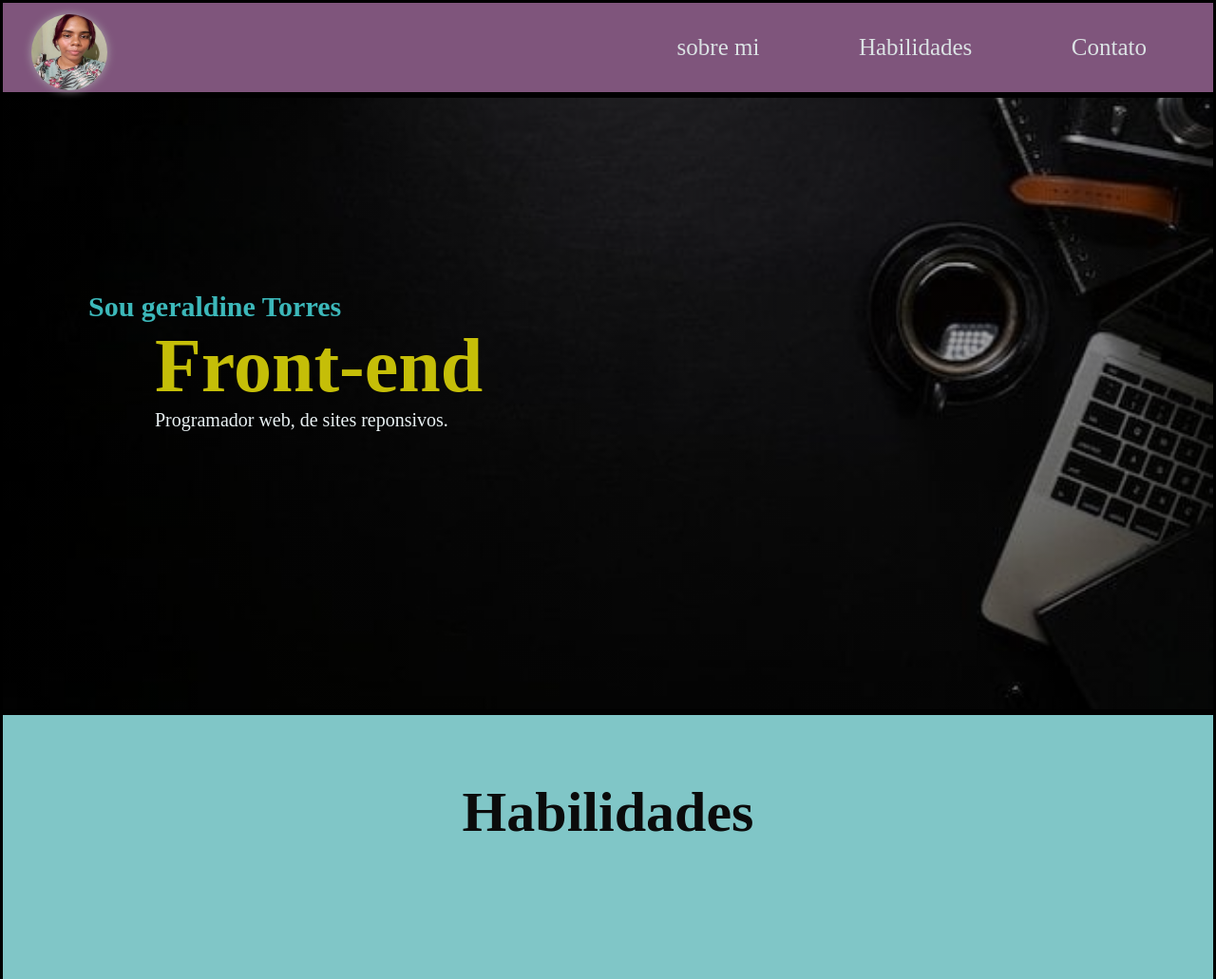
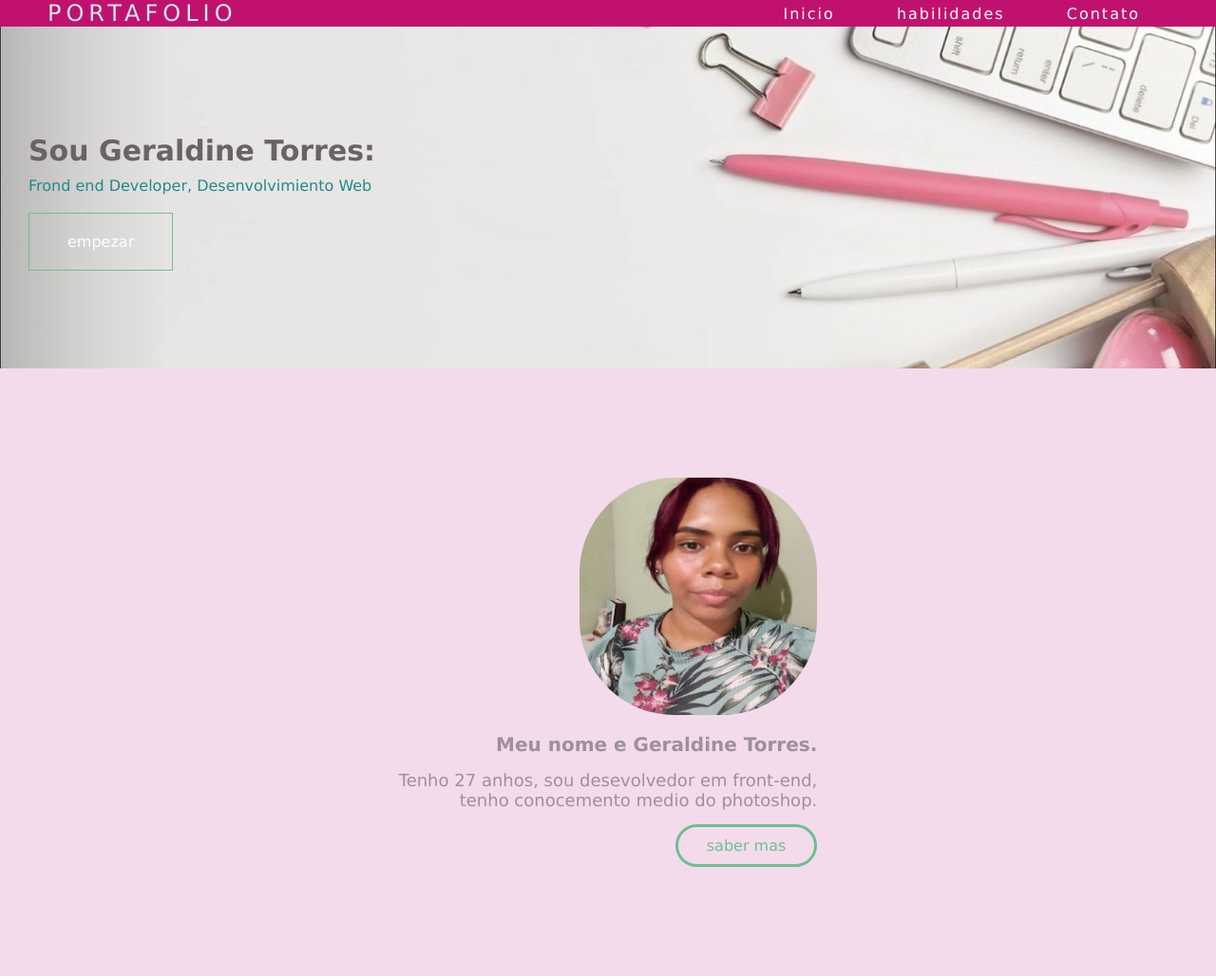
Before and after one commit to geraldinetorres95/Mi-Portafolio-g, a plain HTML site: page index.html in a window 1280 px wide. Shown: the top 1031 px of the page at 95% size. Drawn offline with Linux system fonts and the light colour scheme.

Commit message:
portafolio

```diff
--- a/index.html
+++ b/index.html
@@ -7,46 +7,59 @@
     <title>Document</title>
 
     <link rel="stylesheet" href="style.css">
+    <link rel="shortcut icon" href="imagenes/gato0.png">
 </head>
 <body>
-
-   <main class="container">
-
-    <div class="caja">
-      <ul class="contenido-caja">
-        <li>sobre mi</li>
-        <a href="#habilidades"> <li>Habilidades</li></a>
-        <a href="#contato"><li>Contato</li></a>
-      </ul>
+  <header>
+    <h2 class="logo">Portafolio</h2>
+    <input type="checkbox" id="check">
+    <label for="check" class="mostrar-menu">
+        &#8801
+    </label>
+    <nav class="menu">
+        <a href="#">Inicio</a>
+        <a href="#">habilidades</a>
+        <a href="#">Contato</a>
+        <label for="check" class="esconder-menu">
+            &#215
+        </label>
+    </nav>
+</header>
+<section id="banner">
+<div class="contenido-banner">
+    <h3><span>Sou Geraldine Torres: </span></h3>
+   <p> Frond end Developer, Desenvolvimiento Web</p><br>
+    <a href="#" class="boton-empezar">empezar</a>
 </div>
-
-     <div class="caja-foto" >
-          <img class="gera" src="geraldin.jpeg">
-         <div class="texto">
-            <h3 class="tex1">Sou geraldine Torres</h3>
-            <h1> Front-end</h1>
-         <p>Programador web, de sites reponsivos.</p>
+<div class="caja1">
+<section id="personas">
+  <div>
+      <img class="imagenes" src="geraldin.jpeg" alt="">
+      <h4>Meu nome e Geraldine Torres.</h4>
+      <p>Tenho 27 anhos, sou desevolvedor em front-end,<br> tenho conocemento medio do photoshop.</p>
+      <a href="#" class="boton-saber-mas">saber mas</a>
   </div>
+</section>
 </div>
-
     <div id="habilidades" class="caja2">
-      <h4>Habilidades</h4>
+      <h2>Habilidades</h2><br>
       <div>
        <img class="iconos" src="imagenes/icono-html.png" alt="">
        <img class="iconos" src="imagenes/icono-git.png" alt="">
-       <img class="iconos" src="imagenes/icono-javascrip.png" alt="">
+       <img class="iconos" src="imagenes/icono-jvs.png" alt="">
        <img class="iconos" src="imagenes/icono-css.png" alt="">
+       <img class="iconos" src="imagenes/icono-api.png" alt="">
+       <img class="iconos" src="imagenes/icono-react.png" alt="">
       </div>
     </div>
 
     <div class="caja3">
       <h2 id="contato" class="contato">Contato</h2>
       <div>
-     <a href=""><img class="iconos2" src="imagenes2/icono-facebook.png"></a>
+        <img class="iconos2" src="imagenes2/icono-facebook.png"></a>
         <img class="iconos2" src="imagenes2/icono-in.png">
        <a href=" https://www.instagram.com/invites/contact/?i=11l44j7x24t1r&utm_content=hvsx22x "><img class="iconos2" src="imagenes2/icono-instagram.png"></a>
        <a href="https://wa.me/qr/R3TG2MBRH5LTG1"> <img class="iconos2" src="imagenes2/icono-whatsapp.png"></a>
-
       </div>
     </div>
 
--- a/style.css
+++ b/style.css
@@ -1,96 +1,159 @@
 * {
-    box-sizing: border-box;
     margin: 0;
     padding: 0;
-    font-size: large;
+    font-family: Verdana, Geneva, Tahoma, sans-serif;
 }
-.container {
-    max-width: 1400px;
-    height: auto;
+header {
+    height: 100%;
+    background: #c1116f;
+    padding: 0 50px;
+    color: rgb(9, 122, 103);
     display: flex;
-    background-color: rgb(19, 13, 16);
-    flex-direction: column;
-
+    justify-content: space-between;
+    align-items: center;
 }
-.caja {
-    border-style: solid;
-    width: auto;
-    height: 100px;
-    background-color: rgba(211, 140, 207, 0.563);
-    align-items: center;
-    padding: 5px 10px;
-    padding-right: 20px;
-    display: flex;
-    justify-content:flex-end;
+.logo {
+    text-transform: uppercase;
+    color: rgb(201, 234, 231);
+    font-weight: 200;
+    letter-spacing: 5px;
 }
-.contenido-caja li {
-    display: inline-block;
-    padding: 50px;
-    font-size: 25px;
-    color: rgb(219, 226, 228);
+.menu a{
+    color: #fff;
+    text-transform: none;
+    padding: 0 30px;
+   transition: 0.4s;
+   text-decoration: none;
+   letter-spacing: 2px;
 }
-.caja-foto {
-    border: solid;
-    display: flex;
-    height: 100%;
-    height: 650px;
-    align-items:center ;
-    background: linear-gradient(to right, rgb(0 0 0 / .6), rgb(0 0 0 / .3)), url(/negro.jpeg);
+.mostrar-menu,
+.esconder-menu {
+    font-size: 30px;
+    cursor: pointer;
+   display: none;
+     transition: 0.4s;
+}
+.mostrar-menu {
+    order:1;
+}
+.menu a:hover,
+.mostrar-menu:hover,
+.esconder-menu:hover {
+    color: #6cc091;
+}
+#check {
+    display: none;
+}
+#banner {
+    padding:px;
+    background-image: url(teclado-b.jpg);
+     height: 45vh;
      background-size: cover;
      background-position: center;
-    opacity: 100%;
 }
-.gera {
-    height: 80px;
-    width: 80px;
-    display: flex;
+#banner::before {
+    content: '';
+    position: absolute;
+    width: 100%;
+    height: 45vh;
+    left: 0;
+}
+.contenido-banner {
     margin-left: 30px;
-    margin-top: -740px;
-    filter: drop-shadow(0 0 5px rgb(168, 161, 168));
-    border-radius: 50%;
-}
-.texto {
-   color: rgb(233, 241, 243);
-   margin-left: 10px;
-   margin-left: 50px;
-}
-p{
-    font-size: 20px;
-}
-h1 {
-    font-size: 80px;
-    color: rgb(197, 190, 8);
+    position: relative;
+    color: rgb(211, 80, 163);
+    height: 100%;display: flex;
+    flex-direction: column;
+    justify-content: center;
 }
  h3 {
     font-size: 30px;
-    color: rgb(60, 184, 186);
-    margin-top: -90px;
-    margin-left: -70px;
+    color: #6a6268;
+    font-weight: 400;
+    padding: 10px 0px;
 }
-h4 {
-    font-size: 60px;
-    color: rgb(11, 11, 11);
+p {
+color: #218b87;
+}
+.contenido-banner h3 span{
+    font-weight: 600;
+}
+.boton-empezar {
+    text-decoration: none;
+    color: #fff;
+    border: 1px solid #6cc091;
+    align-self: baseline;
+    transition: 0.4s;
+    padding: 20px 40px;
+}
+.boton-empezar:hover {
+    background: #6cc09070;
+}
+.imagenes {
+    width: 250px;
+    height: 250px;
+}
+#personas {
+    padding: 50px 50px;
+    display: flex;
+    justify-content: center;
+    text-align:end;
+}
+#personas img {
+    border-radius:40% ;
+}
+#peraonas div {
+    padding: 30px 30px;
+}
+#personas div h4 {
+    color: #4d4d5c87;
+    font-size: 20px;
+    margin: 15px 0px;
+}
+#personas div p {
+color: #4d4d5c87;
+font-size: 18px;
+}
+.boton-saber-mas {
+    display: inline-block;
+    text-decoration: none;
+    color: #6cc091;
+    padding: 10px 30px;
+    border: 3px solid #6cc091;
+    border-radius: 30px;
+    margin-top: 15px;
+    transition: all 0.4s;
+}
+.boton-saber-mas:hover{
+    background-color: #6cc091;
+    color: rgb(255, 255, 255);
+}
+.caja1{
+    width: 100%;
+    height: 80vh;
+    background-color: rgb(244, 219, 235);
+    display: flex;
+    align-items: center;
+    justify-content:center ;
+    flex-wrap: wrap;
 }
 .caja2 {
-    border-style: solid;
-    width: auto;
-    height: 630px;
-    background-color: rgb(128, 198, 199);
+   font-size: 40px;
+   color: #218b87;
+    width: 100%;
+    height: 100vh;
+    background-color: #fff;
     display: flex;
     align-items: center;
     justify-content: center;
     flex-wrap: wrap;
-}
-.habilidades {
-    font-size: 60px;
-    color: rgb(115, 115, 142);
-
+    flex-direction: column;
 }
 .iconos {
-  width: 200px;
-  height: 200px;
+  width: 100px;
+  height: 100px;
   margin: 40px;
-  filter:drop-shadow( 0 0 9px rgb(16, 16, 19)) ;
+  filter:drop-shadow( 0 0 9px rgb(39, 122, 150)) ;
 }
 .iconos:hover {
     transform: scale(1.1);
@@ -98,34 +161,55 @@ h4 {
     cursor: pointer;
 }
 .caja3 {
-    border-style: solid;
-    border-color: #000;
-    width: auto;
+    font-size: 40px;
+    color: rgb(70, 64, 68);
+    width: 100%;
     height: 630px;
-    background-color:  rgb(212, 209, 122);
+    background-color:  rgb(223, 138, 183);
     display: flex;
     align-items: center;
     justify-content: center;
     flex-wrap: wrap;
-
+    flex-direction: column;
 }
 .iconos2 {
     width: 100px;
     height: 100px;
     margin: 60px;
-    filter:drop-shadow( 0 0 9px rgb(191, 186, 39)) ;
-
 }
 .iconos2:hover {
     transform: scale(1.1);
     transition: all 0,3;
     cursor: pointer;
 }
-h2 {
-    font-size: 90px;
-    display: flex;
-    justify-content: center;
-    align-items: center;
+@media(max-width: 765px){
+    /*header*/
+    .mostrar-menu,
+    .esconder-menu{
+        display: block;
+    }
+    .menu {
+        position: fixed;
         width: 100%;
-    color: rgb(13, 14, 14);
+        height: 100vh;
+        background-color: #079b96;
+        right: -100%;
+       top: 0;
+       text-align: center;
+       padding: 100px 0px;
+       z-index: 100;
+       transition: 0.8s;
     }
+    .menu a{
+        display: block;
+        padding: 20px;
+    }
+    .esconder-menu{
+        position: absolute;
+        top: 40px;
+        right: 40px;
+    }
+    #check:checked ~ .menu {
+        right: 0;
+    }
+}
```
Also changed, not shown: imagenes/gato0.png (added), imagenes/icono-api.png (added), imagenes/icono-javascrip.png (deleted), imagenes/icono-jvs.png (added), imagenes/icono-react.png (added), negro.jpeg (deleted), teclado-b.jpg (added). Lines whose indentation alone changed are shown as unchanged.
